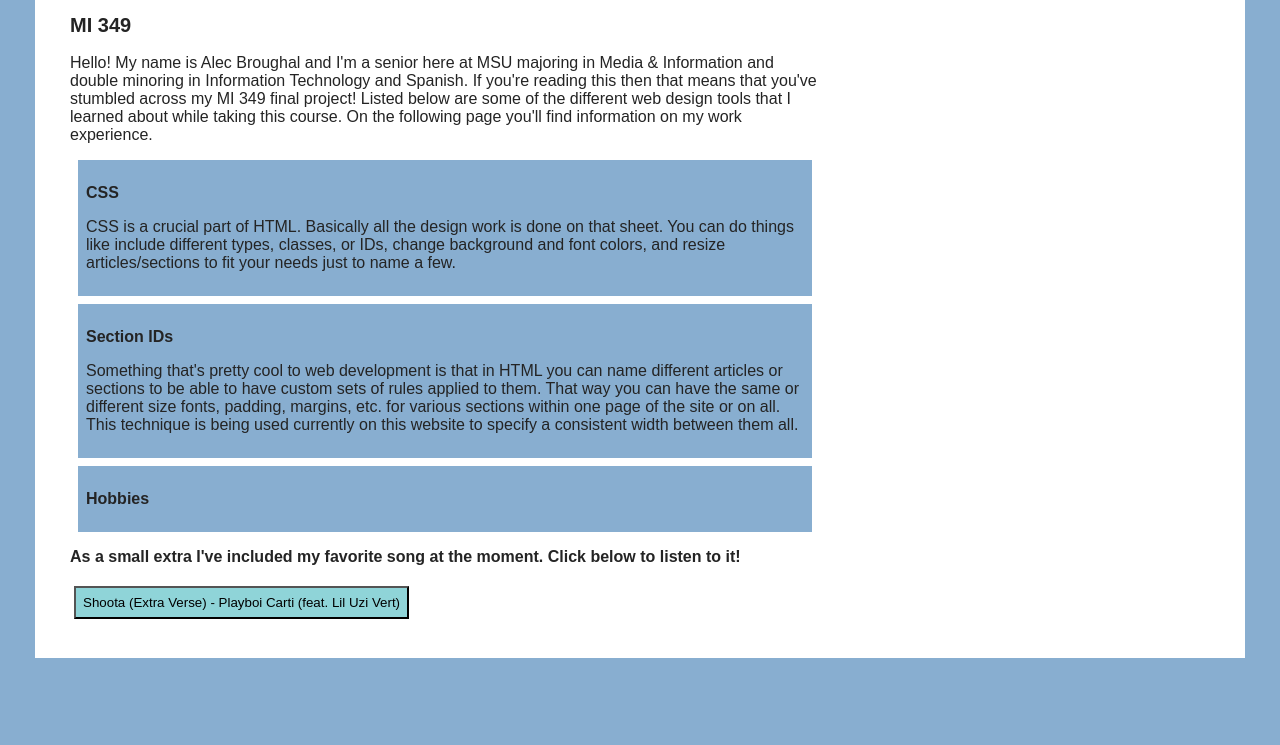
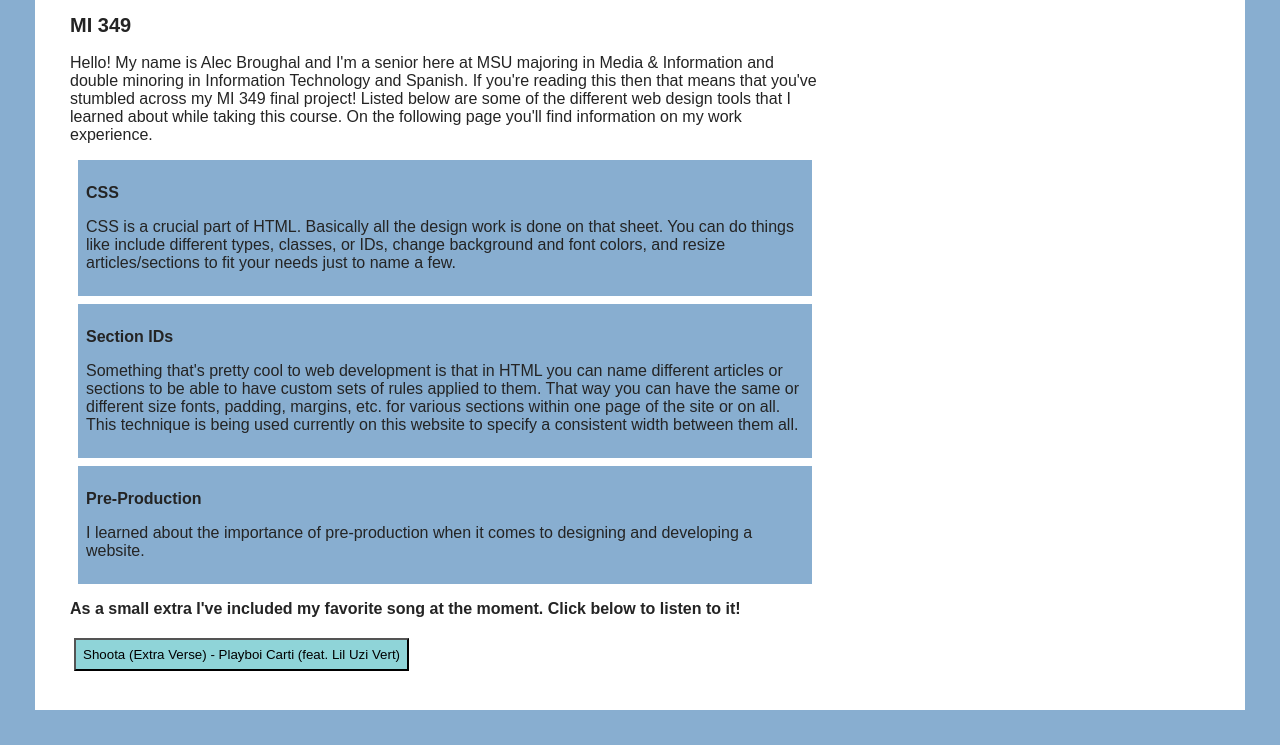
Before and after one commit to broughal/mi349_final, a plain HTML site: page index.html in a window 1280 px wide. Shown: the part 198-943 px from the top of the page. Before the commit the page ends 891 px from the top, so only its background shows below. Drawn offline with Linux system fonts and the light colour scheme.

Commit message:
Update index.html

```diff
--- a/index.html
+++ b/index.html
@@ -29,8 +29,8 @@
             <div class="sectionID"></div><p>Something that's pretty cool to web development is that in HTML you can name different articles or sections to be able to have custom sets of rules applied to them. That way you can have the same or different size fonts, padding, margins, etc. for various sections within one page of the site or on all. This technique is being used currently on this website to specify a consistent width between them all. </p>
         </article>
         <article>
-            <h3>Hobbies</h3>
-            <div class="sparetime"></div><p> </p>
+            <h3>Pre-Production</h3>
+            <div class="preProduction"></div><p>I learned about the importance of pre-production when it comes to designing and developing a website. </p>
         </article>
     </section>
 
```
